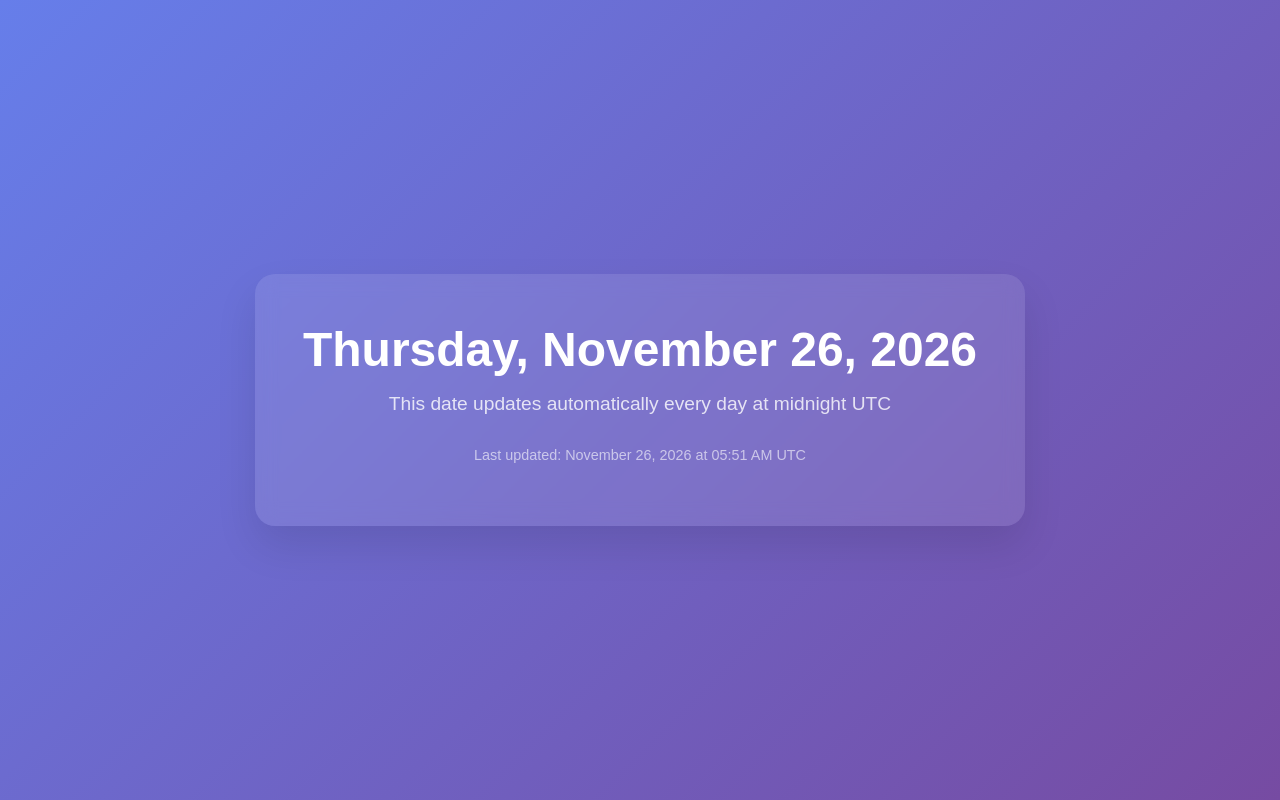
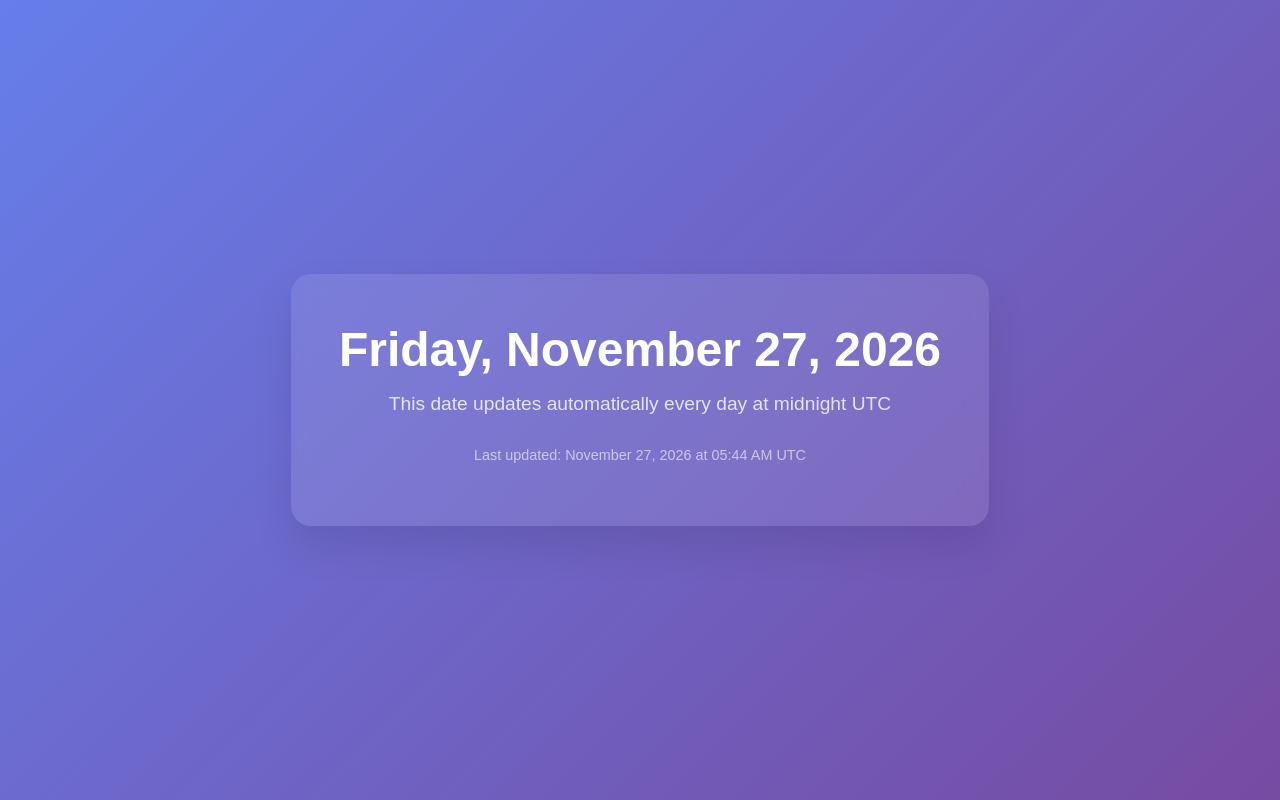
Before and after one commit to TherenceMashego/-Current-Date-Automation, a plain HTML site: page index.html in a window 1280 px wide. Drawn offline with Linux system fonts and the light colour scheme.

Commit message:
📅 Auto-update: Friday, 2026-11-27

```diff
--- a/index.html
+++ b/index.html
@@ -52,10 +52,10 @@
 </head>
 <body>
     <div class="date-container">
-        <h1 class="date">Thursday, November 26, 2026</h1>
+        <h1 class="date">Friday, November 27, 2026</h1>
 
         <p class="subtitle">This date updates automatically every day at midnight UTC</p>
-        <p class="timestamp">Last updated: November 26, 2026 at 05:51 AM UTC</p>
+        <p class="timestamp">Last updated: November 27, 2026 at 05:44 AM UTC</p>
     </div>
 </body>
 </html>
```
